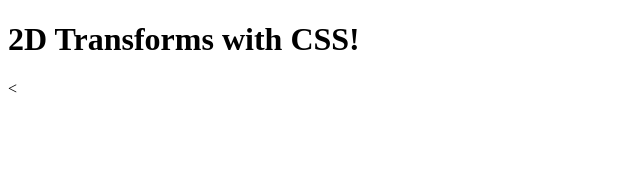
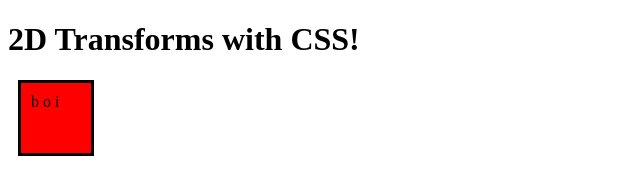
Before and after one commit to Jojo-the-GG/Shlumbos-CSS-3, a plain HTML site: page index.html in a window 1280 px wide. Shown: the whole page, without its empty margins (0-640 px from the left). Drawn offline with Linux system fonts and the light colour scheme.

Commit message:
added some cool css 3

```diff
--- a/css/main.css
+++ b/css/main.css
@@ -0,0 +1,25 @@
+.box {
+  width: 50px;
+  height: 50px;
+  margin: 10px;
+  padding: 10px;
+  border: 3px solid black;
+  background-color: red;
+
+  transition: all 0.5s;
+}
+
+.box:hover {
+  -moz-transform: rotate(15deg);
+  -webkit-transform: rotate(15deg);
+  -o-transform: rotate(15deg);
+  -ms-transform: rotate(15deg);
+
+  transform: rotate(15deg);
+
+  border-radius: 20px;
+  background-color: blue;
+  color: white;
+  text-transform: uppercase;
+
+}
--- a/index.html
+++ b/index.html
@@ -10,8 +10,10 @@
   <h1>2D Transforms with CSS!</h1>
 
   <main>
-
+    <div class="box">
+      <span>b o i</span>
+    </div>
   </main>
-  <<script src="js/main.js"></script>
+  <script src="js/main.js"></script>
 </body>
 </html>
```
